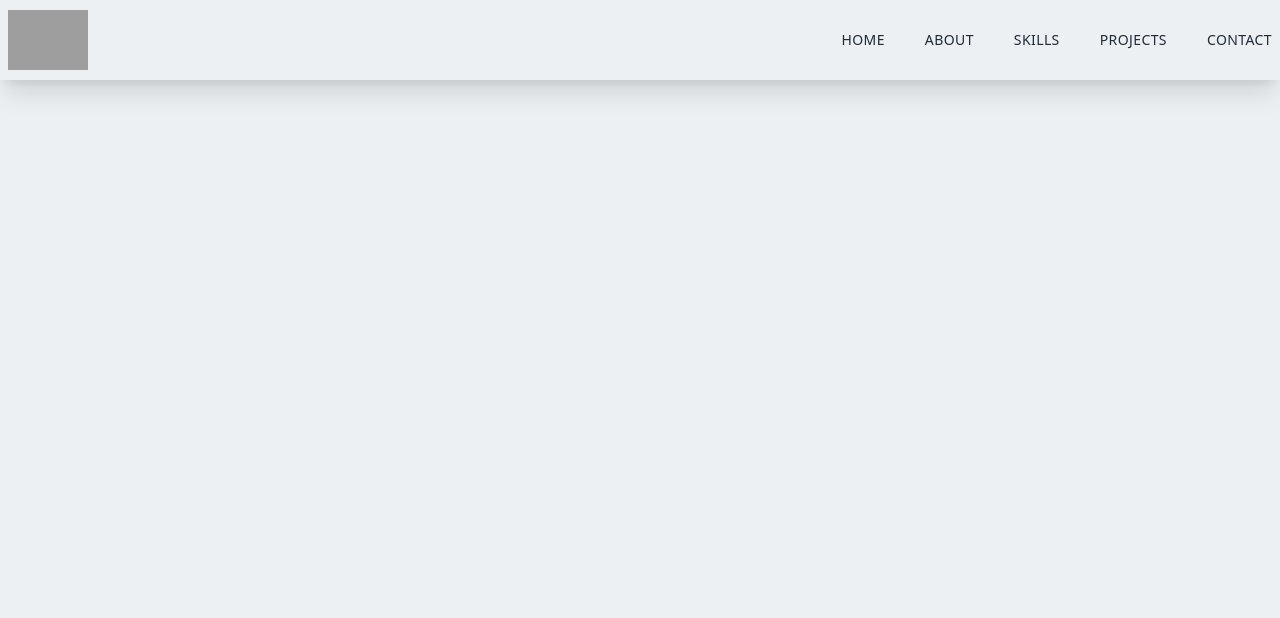
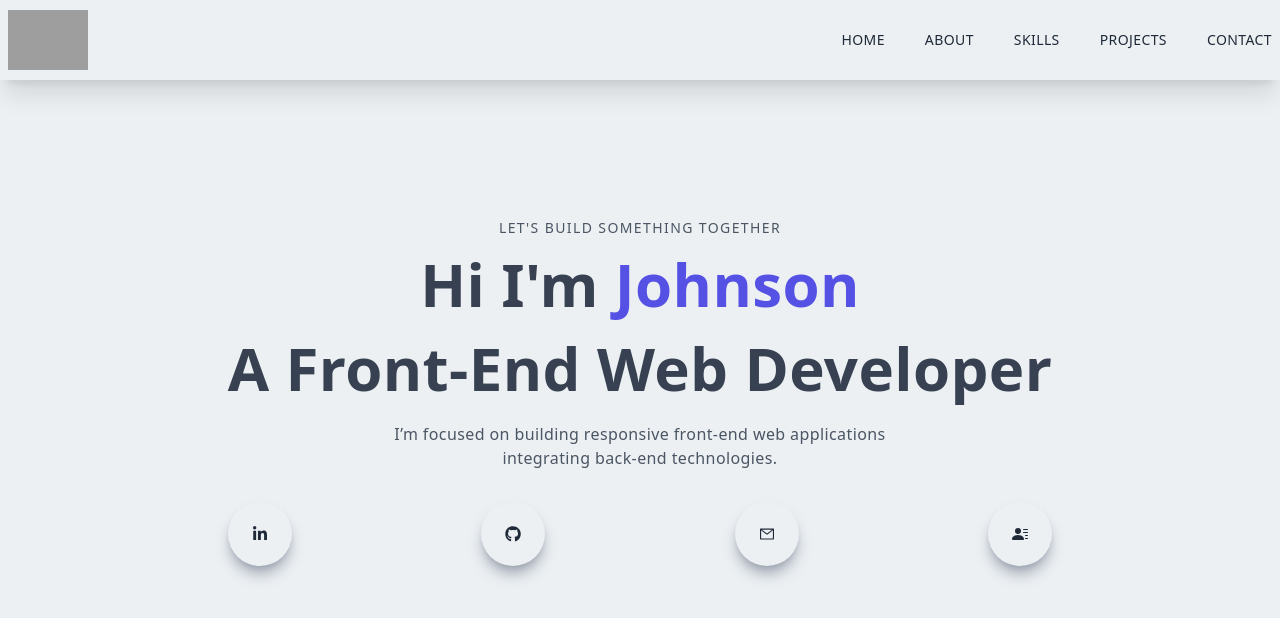
Before and after one commit to smartprincipal/johnsonPorfolio, a Next.js app: page / in a window 1280 px wide. Shown: the top 618 px of the page. Built offline with nearby package versions, Linux system fonts and the light colour scheme; grey boxes are pictures that could not be loaded.

Commit message:
main component implemented

```diff
--- /dev/null
+++ b/components/Main.jsx
@@ -0,0 +1,60 @@
+import Link from 'next/link'
+import React from 'react'
+import { AiOutlineMail } from 'react-icons/ai'
+import { BsFillPersonLinesFill } from 'react-icons/bs'
+import { FaGithub, FaLinkedinIn } from 'react-icons/fa'
+
+const Main = () => {
+  return (
+    <div className='w-full h-screen text-center'>
+     <div className=' max-w-[1240px] w-full h-full mx-auto p-2 flex justify-center items-center'>
+      <div>
+      <p className='uppercase text-sm tracking-widest text-gray-600'>
+            LET&#39;S BUILD SOMETHING TOGETHER
+          </p>
+          <h1 className='py-4 text-gray-700'>Hi I'm <span className='text-[#5651e5]'>Johnson</span></h1>
+          <h1 className='py-2 text-gray-700'>A Front-End Web Developer</h1>
+          <p className='py-4 text-gray-600 sm:max-w-[70%] m-auto'>
+            I’m focused on building responsive front-end web applications
+            integrating back-end technologies.
+          </p>
+
+          {/* SOCIAL ICONS */}
+          <div className='flex items-center justify-between max-w[330px] m-auto py-4'>
+           <a href='linkedin.com/in/johnson-oluwayemi-b85290110'
+              target='_blank'
+              rel='noreferrer'>
+           <div className=' rounded-full shadow-lg shadow-gray-400 p-6 cursor-pointer hover:scale-110 ease-in duration-300'>
+            <FaLinkedinIn/>
+           </div>
+           </a>
+
+           <a
+              href='https://github.com/smartprincipal'
+              target='_blank'
+              rel='noreferrer'>
+           <div className=' rounded-full shadow-lg shadow-gray-400 p-6 cursor-pointer hover:scale-110 ease-in duration-300'>
+            <FaGithub/>
+           </div>
+            </a>
+
+            <Link href='/#contact'>
+           <div className=' rounded-full shadow-lg shadow-gray-400 p-6 cursor-pointer hover:scale-110 ease-in duration-300'>
+            <AiOutlineMail/>
+           </div>
+            </Link>
+
+            <Link href='/resume'>
+           <div className=' rounded-full shadow-lg shadow-gray-400 p-6 cursor-pointer hover:scale-110 ease-in duration-300'>
+            <BsFillPersonLinesFill/>
+           </div>
+            </Link>
+
+          </div>
+      </div>
+     </div>
+    </div>
+  )
+}
+
+export default Main
--- a/src/pages/index.js
+++ b/src/pages/index.js
@@ -2,6 +2,7 @@
 import Image from 'next/image'
 import { Inter } from 'next/font/google'
 import Navbar from '../../components/Navbar'
+import Main from '../../components/Main'
 
 const inter = Inter({ subsets: ['latin'] })
 
@@ -16,6 +17,7 @@
       </Head>
 
       <Navbar/>
+      <Main/>
 
     </>
   )
```
